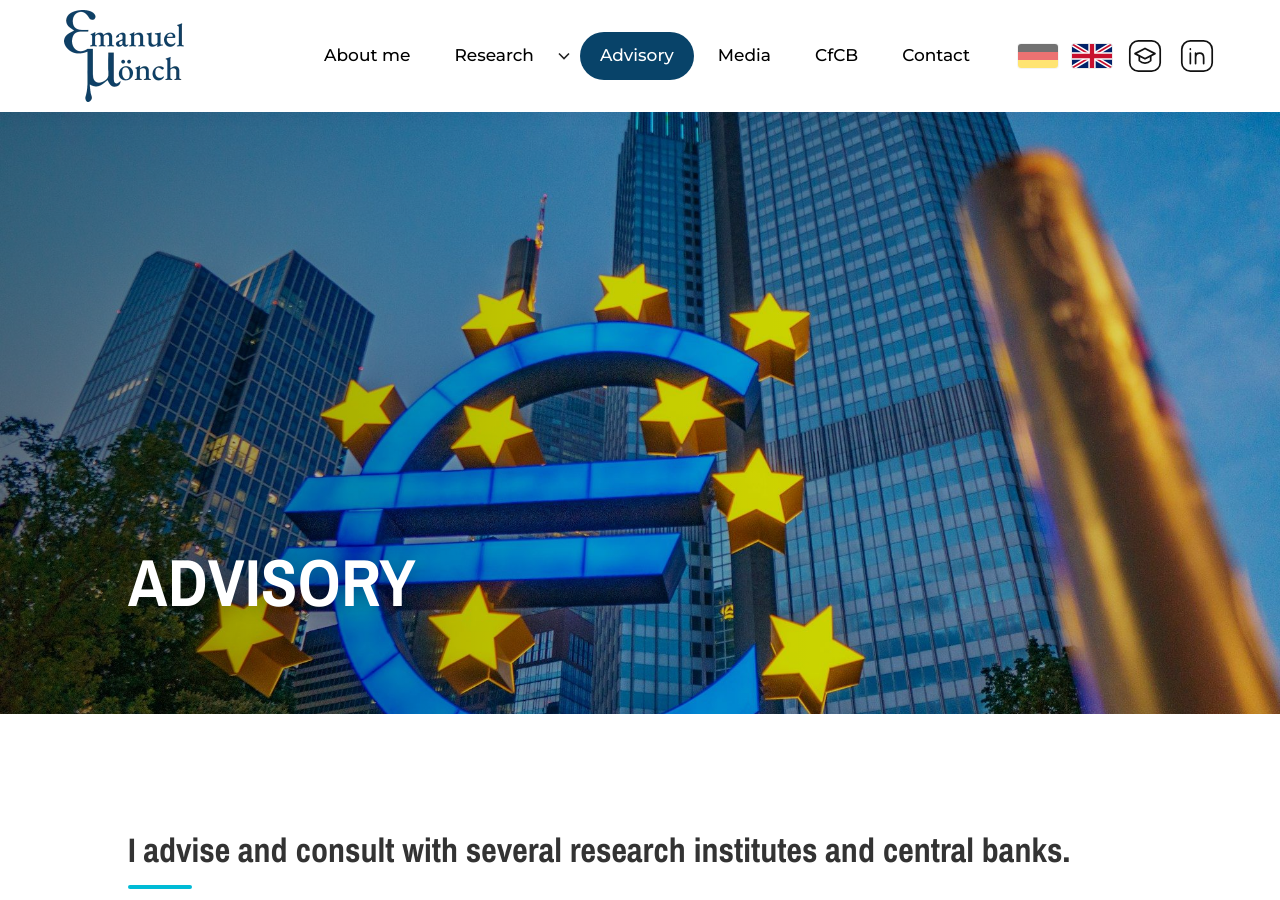
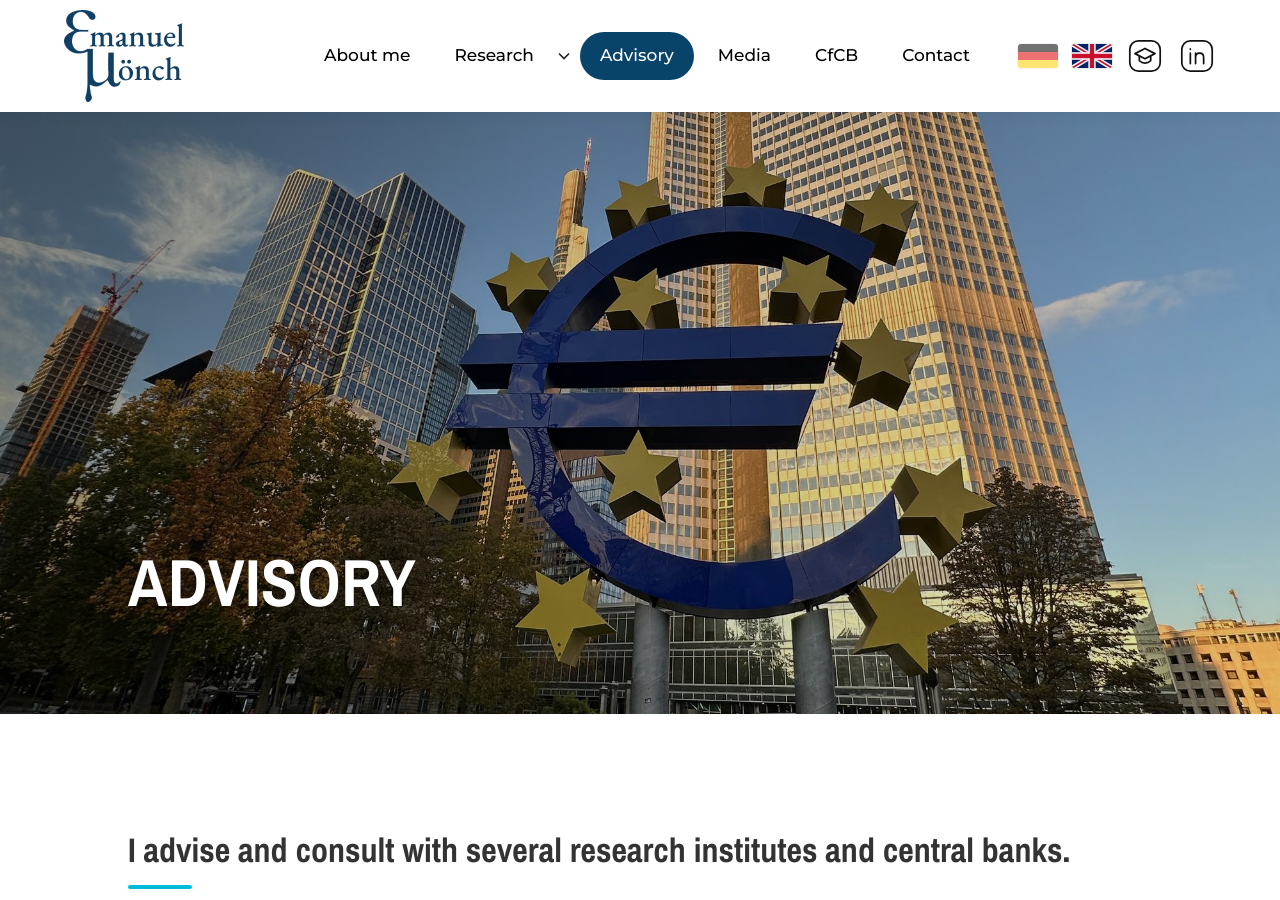
Before and after one commit to EmanuelMoench/website, a Jekyll site: the page built from other.html, in a window 1280 px wide and 900 px high. Built offline with Jekyll 4.4.1, drawn with Linux system fonts in a browser that asks for light colours.

Commit message:
Advisory: replace euro sculpture banner with own photo (1 Nov 2026)
Co-Authored-By: Claude Opus 5.5 <noreply@anthropic.com>
Claude-Session: https://claude.ai/code/session_01JqPKdMiD47GdNLErvfAsx8

```diff
--- a/german/andere.html
+++ b/german/andere.html
@@ -4,8 +4,8 @@ permalink: /german/andere
 title: Beratung
 heading: Beratung
 subheading: Ich berate mehrere Forschungsinstitute und Zentralbanken.
-hero: /assets/images/photos/euro-sculpture.jpg
-hero_position: center 50%
+hero: /assets/images/photos/euro-sculpture-2026.jpg
+hero_position: center 55%
 description: Ich berate mehrere Forschungsinstitute und Zentralbanken.
 ---
 {% include affiliations.html %}
--- a/other.html
+++ b/other.html
@@ -4,8 +4,8 @@ permalink: /other
 title: Advisory
 heading: Advisory
 subheading: I advise and consult with several research institutes and central banks.
-hero: /assets/images/photos/euro-sculpture.jpg
-hero_position: center 50%
+hero: /assets/images/photos/euro-sculpture-2026.jpg
+hero_position: center 55%
 description: I advise and consult with several research institutes and central banks.
 ---
 {% include affiliations.html %}
```
Also changed, not shown: assets/images/photos/euro-sculpture-2026.jpg (added), assets/images/photos/euro-sculpture.jpg (deleted).
